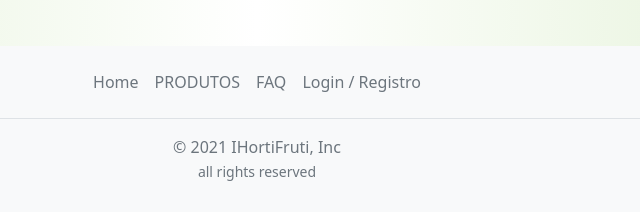
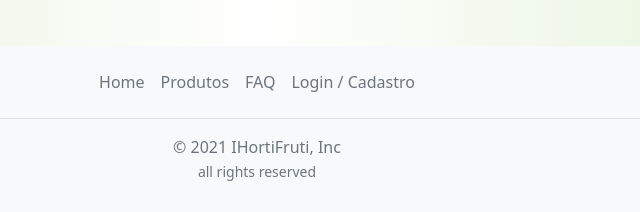
Before and after one commit to Pelezi/Projeto-desenvolvimento-web, a plain HTML site: page pagina_compra.html in a window 1280 px wide. Shown: the part 1327-1539 px from the top of the page, 383-1023 px from the left. Drawn offline with nearby package versions, Linux system fonts and the light colour scheme.

Commit message:
Links rodapé

```diff
--- a/pagina_compra.html
+++ b/pagina_compra.html
@@ -115,10 +115,10 @@
       <div class="container-fluid px-0">
         <footer class="py-3 mb-auto mt-5 bg-light">
           <ul class="nav justify-content-center border-bottom pb-3 mb-3">
-            <li class="nav-item"><a href="#" class="nav-link px-2 text-muted">Home</a></li>
-            <li class="nav-item"><a href="#" class="nav-link px-2 text-muted">PRODUTOS</a></li>
-            <li class="nav-item"><a href="#" class="nav-link px-2 text-muted">FAQ</a></li>
-            <li class="nav-item"><a href="#" class="nav-link px-2 text-muted">Login / Registro</a></li>
+            <li class="nav-item"><a href="index.html" class="nav-link px-2 text-muted">Home</a></li>
+            <li class="nav-item"><a href="produtos.html" class="nav-link px-2 text-muted">Produtos</a></li>
+            <li class="nav-item"><a class="nav-link px-2 text-muted" href="FAQ.html">FAQ</a></li>
+            <li class="nav-item"><a href="Cadastro.html" target="_blank" class="nav-link px-2 text-muted">Login / Cadastro</a></li>
           </ul>
           <p class="text-center text-muted">© 2021 IHortiFruti, Inc <br><small>all rights reserved</small></p>
         </footer>
```
Also changed, not shown: index.html (+3 -3 lines).
